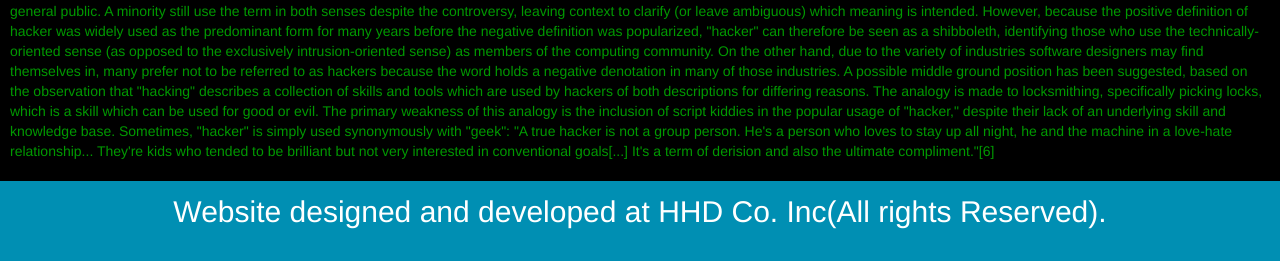
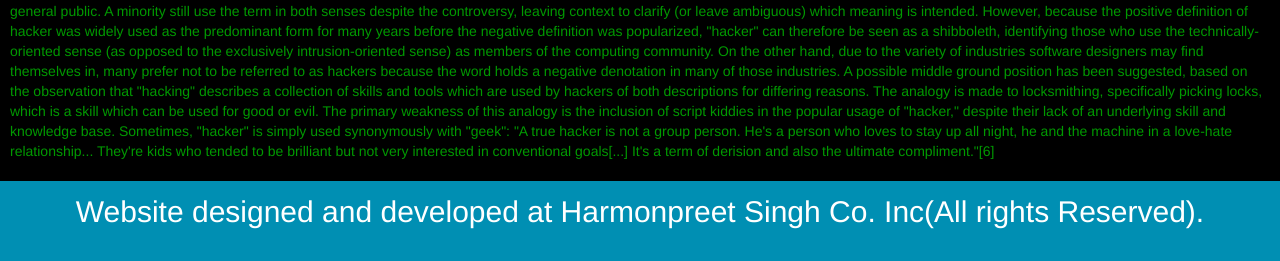
Before and after one commit to Harmonpreet/ManageBussinessWebsite, a PHP site: page / in a window 1280 px wide. Shown: the part 906-1167 px from the top of the page. Run offline with PHP 8.4, Linux system fonts and the light colour scheme.

Commit message:
changed developer name

```diff
--- a/index.php
+++ b/index.php
@@ -102,7 +102,7 @@ Sometimes, "hacker" is simply used synonymously with "geek": "A true hacker is n
 
 <footer >
 
-Website designed and developed at HHD Co. Inc(All rights Reserved).
+Website designed and developed at Harmonpreet Singh Co. Inc(All rights Reserved).
 
 
 </footer>
```
